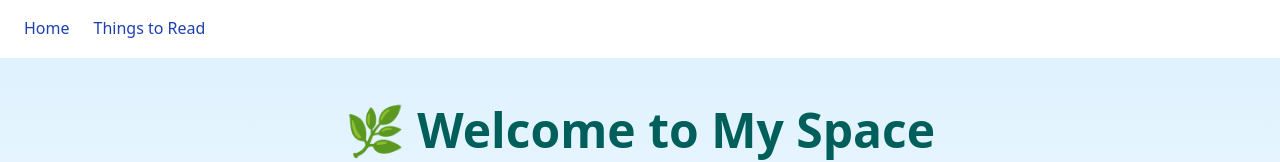
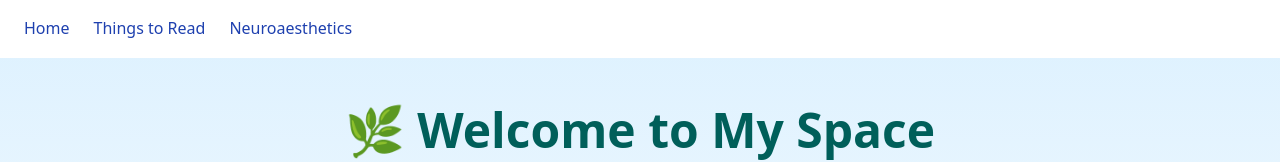
Before and after one commit to CamillaWL/css_480_camilla_landing_page, a Next.js app: page / in a window 1280 px wide. Shown: the top 162 px of the page. Built offline with nearby package versions, Linux system fonts and the light colour scheme.

Commit message:
Update layout.tsx

```diff
--- a/app/layout.tsx
+++ b/app/layout.tsx
@@ -24,6 +24,12 @@ export default function RootLayout({ children }: { children: ReactNode }) {
           >
             Things to Read
           </Link>
+          <Link
+            href="/neuroaesthetics"
+            className="text-blue-800 font-medium hover:underline focus:outline focus:outline-2 focus:outline-blue-500"
+          >
+            Neuroaesthetics
+          </Link>
         </nav>
         <main>{children}</main>
       </body>
```
